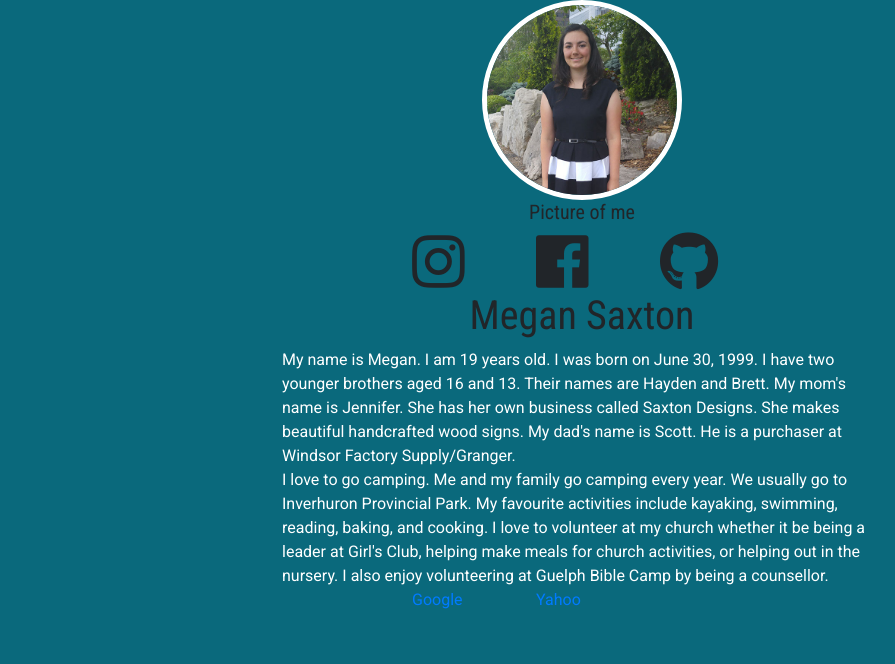
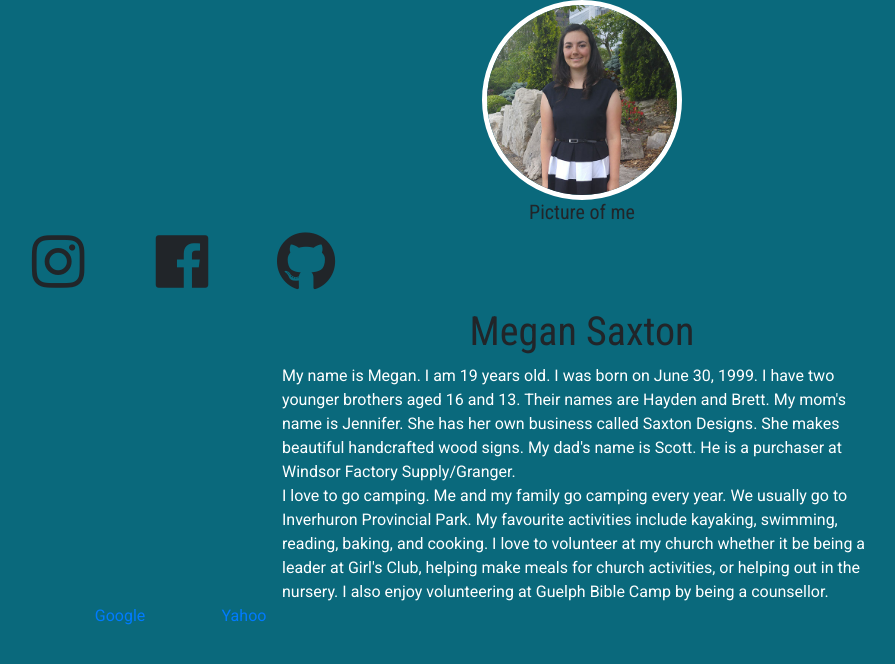
Before and after one commit to Megan37/my-site, a Jekyll site: the page built from index.html, in a window 1280 px wide. Shown: the top 664 px of the page, without its empty margins (58-953 px from the left). Built offline with Jekyll 4.4.1, drawn with Linux system fonts in a browser that asks for light colours; nearby versions of some CDN libraries.

Commit message:
Update main.scss

```diff
--- a/assets/css/main.scss
+++ b/assets/css/main.scss
@@ -28,9 +28,8 @@
 }
 
 ul {
-//     text-align: center;
+    text-align: center;
     width: 440px;
-    margin: 0 auto;
 }
 
 ul > li {
```
